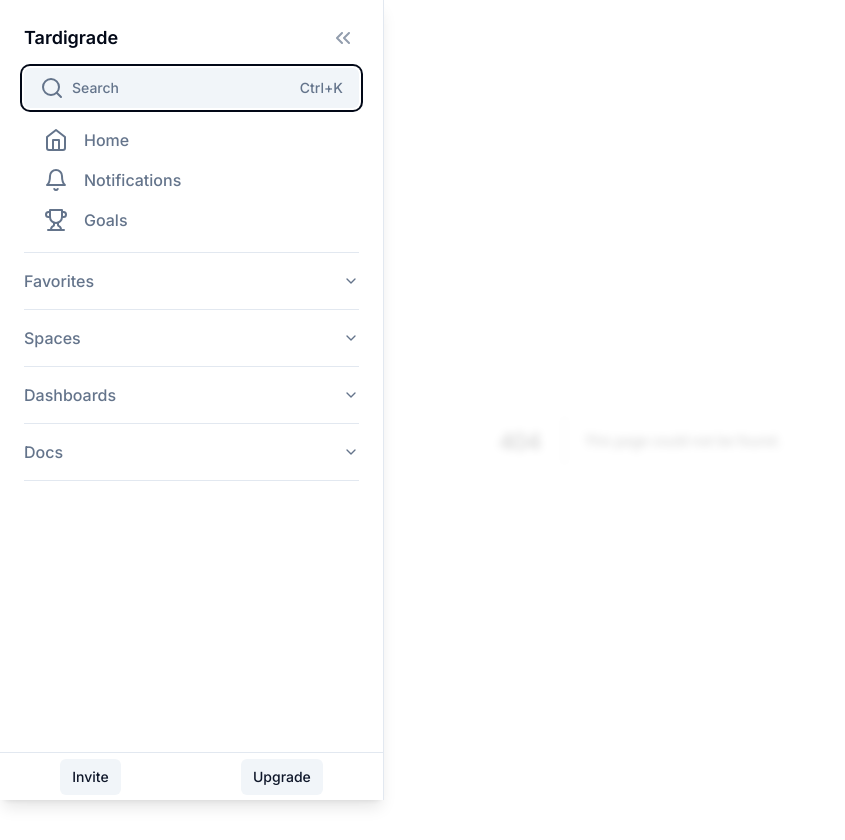
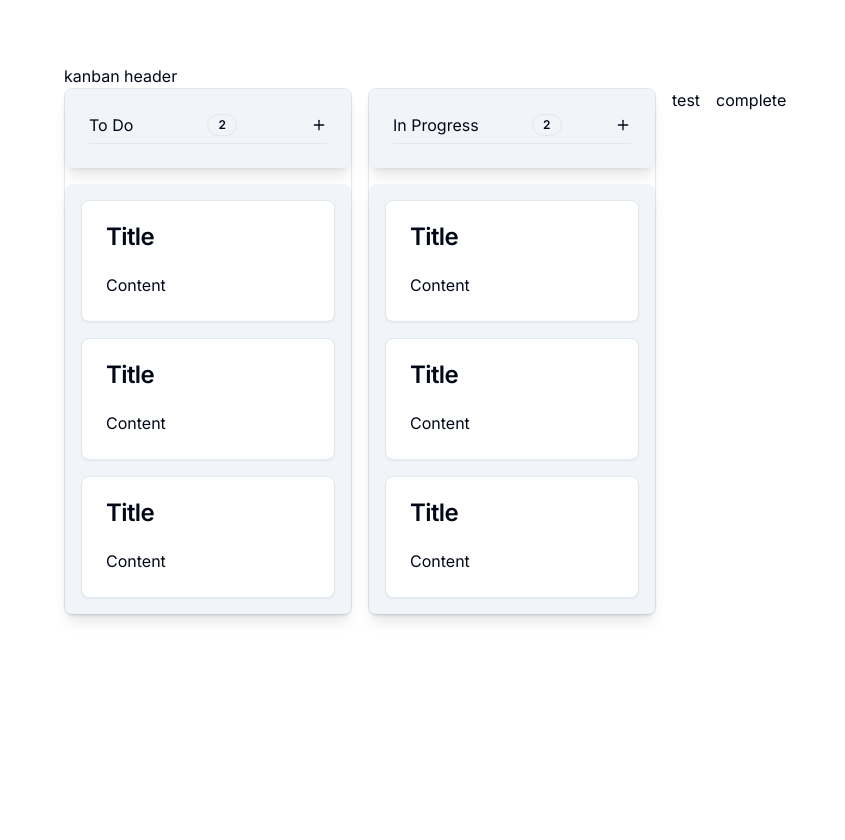
Before and after one commit to IsabelParedes/taskigrade, a Next.js app: page /board in a window 1280 px wide. Before the commit this address had no page. Shown: the whole page, without its empty margins (0-845 px from the left). After the commit the page ends 800 px from the top, so only its background shows below. Built offline with nearby package versions, Linux system fonts and the light colour scheme.

Commit message:
ACTION VERB start building kanban board

```diff
--- a/package.json
+++ b/package.json
@@ -17,6 +17,7 @@
     "@radix-ui/react-label": "^2.0.2",
     "@radix-ui/react-separator": "^1.0.3",
     "@radix-ui/react-slot": "^1.0.2",
+    "@radix-ui/react-tooltip": "^1.0.7",
     "class-variance-authority": "^0.7.0",
     "clsx": "^2.0.0",
     "cmdk": "^0.2.0",
--- /dev/null
+++ b/src/app/board/page.tsx
@@ -0,0 +1,16 @@
+import KanbanBoard from "@/components/kanban/KanbanBoard";
+
+interface pageProps {}
+
+const page = ({}: pageProps) => {
+  return (
+    <main className="p-16">
+      <div className="">kanban header</div>
+      <div className="">
+        <KanbanBoard />
+      </div>
+    </main>
+  );
+};
+
+export default page;
--- a/src/app/layout.tsx
+++ b/src/app/layout.tsx
@@ -18,10 +18,7 @@ export default function RootLayout({
 }) {
   return (
     <html lang="en">
-      <body className={cn("min-h-screen", inter.className)}>
-        <SideNav />
-        {children}
-      </body>
+      <body className={cn("min-h-screen", inter.className)}>{children}</body>
     </html>
   );
 }
--- /dev/null
+++ b/src/components/kanban/KanbanBoard.tsx
@@ -0,0 +1,16 @@
+import KanbanColumn from "./KanbanColumn";
+
+interface KanbanBoardProps {}
+
+const KanbanBoard = ({}: KanbanBoardProps) => {
+  return (
+    <div className="flex flex-nowrap gap-4">
+      <KanbanColumn title="to do" />
+      <KanbanColumn title="in progress" />
+      <div className="">test</div>
+      <div className="">complete</div>
+    </div>
+  );
+};
+
+export default KanbanBoard;
--- /dev/null
+++ b/src/components/kanban/KanbanCard.tsx
@@ -0,0 +1,16 @@
+import { Card, CardContent, CardHeader, CardTitle } from "../ui/card";
+
+interface KanbanCardProps {}
+
+const KanbanCard = ({}: KanbanCardProps) => {
+  return (
+    <Card>
+      <CardHeader>
+        <CardTitle>Title</CardTitle>
+      </CardHeader>
+      <CardContent>Content</CardContent>
+    </Card>
+  );
+};
+
+export default KanbanCard;
--- /dev/null
+++ b/src/components/kanban/KanbanColumn.tsx
@@ -0,0 +1,27 @@
+import { Card, CardContent, CardHeader } from "../ui/card";
+import { Separator } from "../ui/separator";
+import KanbanCard from "./KanbanCard";
+import KanbanHeader from "./KanbanHeader";
+
+interface KanbanColumnProps {
+  title: "to do" | "in progress" | "test" | "complete";
+}
+
+const KanbanColumn = ({ title }: KanbanColumnProps) => {
+  return (
+    <Card className="basis-1/4">
+      <CardHeader className="capitalize text-center bg-secondary shadow-lg rounded-lg">
+        <KanbanHeader title={title} />
+        <Separator />
+      </CardHeader>
+
+      <CardContent className="gap-4 flex flex-col mt-4 bg-muted p-4 shadow-lg rounded-lg">
+        <KanbanCard />
+        <KanbanCard />
+        <KanbanCard />
+      </CardContent>
+    </Card>
+  );
+};
+
+export default KanbanColumn;
--- /dev/null
+++ b/src/components/kanban/KanbanHeader.tsx
@@ -0,0 +1,44 @@
+"use client";
+
+import { Plus } from "lucide-react";
+import { Badge } from "../ui/badge";
+import { Button } from "../ui/button";
+import {
+  Tooltip,
+  TooltipContent,
+  TooltipProvider,
+  TooltipTrigger,
+} from "../ui/tooltip";
+
+interface KanbanHeaderProps {
+  title: "to do" | "in progress" | "test" | "complete";
+}
+
+const KanbanHeader = ({ title }: KanbanHeaderProps) => {
+  const handleClick = () => {
+    console.log("click");
+  };
+
+  return (
+    <div className="flex justify-between items-center">
+      {title} <Badge variant={"outline"}>2</Badge>
+      <TooltipProvider>
+        <Tooltip>
+          <TooltipTrigger asChild>
+            <Button
+              onClick={handleClick}
+              size={"icon"}
+              variant={"ghost"}
+              className="h-4 w-4"
+            >
+              <Plus className="w-4 h-4" />
+            </Button>
+          </TooltipTrigger>
+          <TooltipContent>Add a task</TooltipContent>
+        </Tooltip>
+      </TooltipProvider>
+    </div>
+  );
+};
+
+export default KanbanHeader;
--- /dev/null
+++ b/src/components/ui/badge.tsx
@@ -0,0 +1,36 @@
+import { cva, type VariantProps } from "class-variance-authority";
+import * as React from "react";
+
+import { cn } from "@/lib/utils";
+
+const badgeVariants = cva(
+  "inline-flex items-center rounded-full border px-2.5 py-0.5 text-xs font-semibold transition-colors focus:outline-none focus:ring-2 focus:ring-ring focus:ring-offset-2",
+  {
+    variants: {
+      variant: {
+        default:
+          "border-transparent bg-primary text-primary-foreground hover:bg-primary/80",
+        secondary:
+          "border-transparent bg-secondary text-secondary-foreground hover:bg-secondary/80",
+        destructive:
+          "border-transparent bg-destructive text-destructive-foreground hover:bg-destructive/80",
+        outline: "text-foreground",
+      },
+    },
+    defaultVariants: {
+      variant: "default",
+    },
+  }
+);
+
+export interface BadgeProps
+  extends React.HTMLAttributes<HTMLDivElement>,
+    VariantProps<typeof badgeVariants> {}
+
+function Badge({ className, variant, ...props }: BadgeProps) {
+  return (
+    <div className={cn(badgeVariants({ variant }), className)} {...props} />
+  );
+}
+
+export { Badge, badgeVariants };
--- /dev/null
+++ b/src/components/ui/card.tsx
@@ -0,0 +1,86 @@
+import * as React from "react";
+
+import { cn } from "@/lib/utils";
+
+const Card = React.forwardRef<
+  HTMLDivElement,
+  React.HTMLAttributes<HTMLDivElement>
+>(({ className, ...props }, ref) => (
+  <div
+    ref={ref}
+    className={cn(
+      "rounded-lg border bg-card text-card-foreground shadow-sm",
+      className
+    )}
+    {...props}
+  />
+));
+Card.displayName = "Card";
+
+const CardHeader = React.forwardRef<
+  HTMLDivElement,
+  React.HTMLAttributes<HTMLDivElement>
+>(({ className, ...props }, ref) => (
+  <div
+    ref={ref}
+    className={cn("flex flex-col space-y-1.5 p-6", className)}
+    {...props}
+  />
+));
+CardHeader.displayName = "CardHeader";
+
+const CardTitle = React.forwardRef<
+  HTMLParagraphElement,
+  React.HTMLAttributes<HTMLHeadingElement>
+>(({ className, ...props }, ref) => (
+  <h3
+    ref={ref}
+    className={cn(
+      "text-2xl font-semibold leading-none tracking-tight",
+      className
+    )}
+    {...props}
+  />
+));
+CardTitle.displayName = "CardTitle";
+
+const CardDescription = React.forwardRef<
+  HTMLParagraphElement,
+  React.HTMLAttributes<HTMLParagraphElement>
+>(({ className, ...props }, ref) => (
+  <p
+    ref={ref}
+    className={cn("text-sm text-muted-foreground", className)}
+    {...props}
+  />
+));
+CardDescription.displayName = "CardDescription";
+
+const CardContent = React.forwardRef<
+  HTMLDivElement,
+  React.HTMLAttributes<HTMLDivElement>
+>(({ className, ...props }, ref) => (
+  <div ref={ref} className={cn("p-6 pt-0", className)} {...props} />
+));
+CardContent.displayName = "CardContent";
+
+const CardFooter = React.forwardRef<
+  HTMLDivElement,
+  React.HTMLAttributes<HTMLDivElement>
+>(({ className, ...props }, ref) => (
+  <div
+    ref={ref}
+    className={cn("flex items-center p-6 pt-0", className)}
+    {...props}
+  />
+));
+CardFooter.displayName = "CardFooter";
+
+export {
+  Card,
+  CardContent,
+  CardDescription,
+  CardFooter,
+  CardHeader,
+  CardTitle,
+};
--- /dev/null
+++ b/src/components/ui/tooltip.tsx
@@ -0,0 +1,30 @@
+"use client"
+
+import * as React from "react"
+import * as TooltipPrimitive from "@radix-ui/react-tooltip"
+
+import { cn } from "@/lib/utils"
+
+const TooltipProvider = TooltipPrimitive.Provider
+
+const Tooltip = TooltipPrimitive.Root
+
+const TooltipTrigger = TooltipPrimitive.Trigger
+
+const TooltipContent = React.forwardRef<
+  React.ElementRef<typeof TooltipPrimitive.Content>,
+  React.ComponentPropsWithoutRef<typeof TooltipPrimitive.Content>
+>(({ className, sideOffset = 4, ...props }, ref) => (
+  <TooltipPrimitive.Content
+    ref={ref}
+    sideOffset={sideOffset}
+    className={cn(
+      "z-50 overflow-hidden rounded-md border bg-popover px-3 py-1.5 text-sm text-popover-foreground shadow-md animate-in fade-in-0 zoom-in-95 data-[state=closed]:animate-out data-[state=closed]:fade-out-0 data-[state=closed]:zoom-out-95 data-[side=bottom]:slide-in-from-top-2 data-[side=left]:slide-in-from-right-2 data-[side=right]:slide-in-from-left-2 data-[side=top]:slide-in-from-bottom-2",
+      className
+    )}
+    {...props}
+  />
+))
+TooltipContent.displayName = TooltipPrimitive.Content.displayName
+
+export { Tooltip, TooltipTrigger, TooltipContent, TooltipProvider }
```
